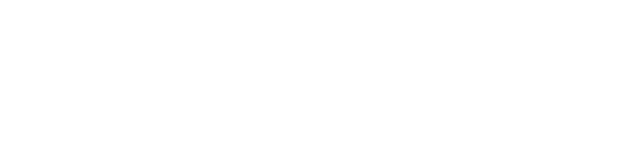
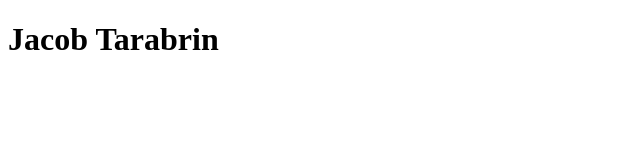
Before and after one commit to tarabrinjac/cv-origins, a plain HTML site: page index.html in a window 1280 px wide. Shown: the whole page, without its empty margins (0-640 px from the left). Drawn offline with Linux system fonts and the light colour scheme.

Commit message:
feat: add h1 in index.html

```diff
--- a/index.html
+++ b/index.html
@@ -6,6 +6,6 @@
 	<title>Jacob's Tarabrin CV</title>
 </head>
 <body>
-
+	<h1>Jacob Tarabrin</h1>
 </body>
 </html>
```
